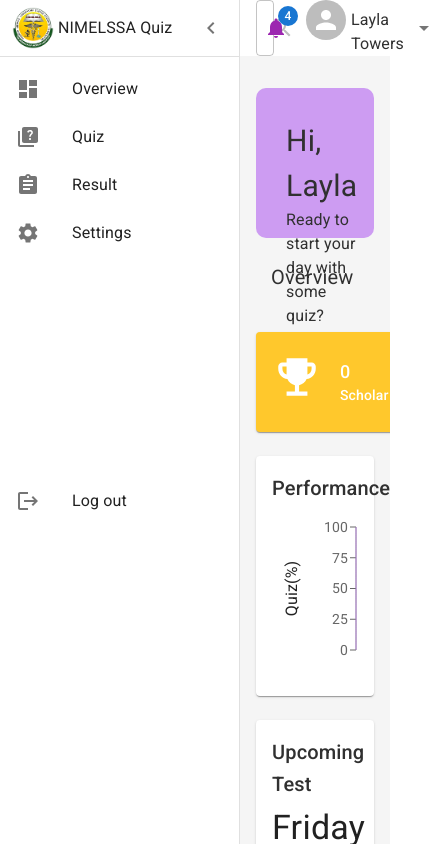
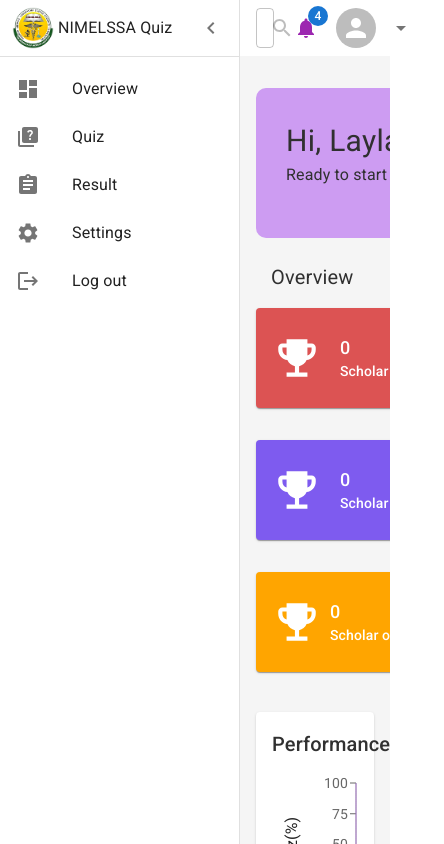
Before and after one commit to Fificode/nimelssa-quiz-app, a React (Vite) app: page /dashboard in a window 390 px wide. Shown: the whole page, 444 px wide, since content can reach past the window. Built offline with nearby package versions, Linux system fonts and the light colour scheme.

Commit message:
fixed responsiveness

```diff
--- a/src/pages/dashboard/Dashboard.jsx
+++ b/src/pages/dashboard/Dashboard.jsx
@@ -25,7 +25,7 @@ import SearchIcon from '@mui/icons-material/Search';
 import Avatar from '@mui/material/Avatar';
 import ArrowDropDownIcon from '@mui/icons-material/ArrowDropDown';
 import EmojiEventsIcon from '@mui/icons-material/EmojiEvents';
-import StarIcon from '@mui/icons-material/Star';
+
 
 
 const drawerWidth = 240;
@@ -74,27 +74,6 @@ const Drawer = styled(MuiDrawer, { shouldForwardProp: (prop) => prop !== 'open'
   }),
 );
 
-// const useStyles = makeStyles((theme) => ({
-//   searchInput: {
-//     '& .MuiOutlinedInput-root': {
-//       borderRadius: theme.shape.borderRadius,
-//       backgroundColor: '#f5f5f5', // Change the background color
-//       '& fieldset': {
-//         borderColor: 'transparent', // Hide the border
-//       },
-//       '&:hover fieldset': {
-//         borderColor: 'transparent', // Hide the border on hover
-//       },
-//       '&.Mui-focused fieldset': {
-//         borderColor: 'transparent', // Hide the border when focused
-//       },
-//     },
-//     '& .MuiInputBase-input': {
-//       paddingLeft: theme.spacing(2), // Add padding for the input text
-//     },
-//   },
-// }));
-
 
 // TODO remove, this demo shouldn't need to reset the theme.
 const defaultTheme = createTheme();
@@ -114,7 +93,7 @@ export default function Dashboard() {
 
           <Toolbar
             sx={{
-              pr: '24px', // keep right padding when drawer closed
+              pr: '24px',
             }}
           >
 
@@ -134,12 +113,14 @@ export default function Dashboard() {
             </IconButton>
 
             <TextField
-            //  className={classes.searchInput}
+            sx={{marginRight:'30px'}}
+            color='secondary'
+            size='small'
       variant="outlined"
       placeholder="Search..."
       InputProps={{
         startAdornment: (
-          <SearchIcon color="disabled" />
+          <SearchIcon color="disabled" aria-label='search icon'/>
         ),
       }}
 
@@ -151,8 +132,10 @@ export default function Dashboard() {
               </Badge>
             </IconButton>
 
-  <Avatar sx={{marginRight: '5px'}}/>
-<Typography sx={{color:'#303030', marginTop:'8px'}}>Layla Towers</Typography>
+  <Avatar sx={{marginRight: '5px',}}/>
+<Typography sx={{display:'none','@media (min-width:600px)': {
+          display: 'block', color:'#303030', marginTop:'8px',
+        },}}>Layla Towers</Typography>
 <IconButton>
               <ArrowDropDownIcon />
             </IconButton>
@@ -183,7 +166,7 @@ export default function Dashboard() {
           <Divider />
           <List component="nav">
             {mainListItems}
-           <Box sx={{paddingTop: '220px'}}>{secondaryListItems}</Box>
+           <Box>{secondaryListItems}</Box>
           </List>
         </Drawer>
         <Box
@@ -200,10 +183,8 @@ export default function Dashboard() {
         >
           <Toolbar />
           <Container maxWidth="lg" sx={{ mt: 4, mb: 4 }}>
-
-
-            <Grid container spacing={3}>
-            <Grid item xs={12}>
+        <Grid container spacing={3}>
+            <Grid item xs='auto' md={12}>
   <Box sx={{width: '100%', height: '150px', backgroundColor: '#cd9cf2', borderRadius: '10px', display: 'flex', flexDirection:'row', justifyContent: 'space-between'}}>
   <Box sx={{flexGrow: 1,  padding: '30px', display: 'flex', flexDirection: 'column'}}>
   <Typography sx={{color: '#303030', fontSize: '30px'}}>Hi, Layla</Typography>
@@ -213,15 +194,17 @@ export default function Dashboard() {
 
   <img src="/assets/isometric.png" alt="NIMELSSA Logo" style={{width: '400px', height: '180px'}} />
   </Box>
-
-          </Grid>
+ </Grid>
           {/* Overview */}
           <Grid item xs={12}>
 <Typography sx={{color:"#303030", fontSize:'20px', marginLeft: '15px'}}>Overview</Typography>
-<Box sx={{display: 'flex', flexDirection: 'row', justifyContent:'space-around', marginTop:'40px'}}>
+<Box sx={{display: 'flex', flexDirection: 'column', alignItems: 'center',flexWrap: 'wrap', '@media (min-width:600px)': {
+          flexDirection: 'row', justifyContent:'space-around',
+        },}}>
 <Box>
 <Paper
                   sx={{
+                    my: 2,
                     p: 2,
                     display: 'flex',
                     flexDirection: 'row',
@@ -229,11 +212,12 @@ export default function Dashboard() {
                     alignItems: 'center',
                     height: 100,
                     width: 250,
-                 backgroundColor: '#ffc82c',
+                 backgroundColor: '#dc5353',
+
                   }}
                 >
-                <Box sx={{height: '60px', width: '60px', backgroundColor: '', dsiplay: 'flex', justifyContent: 'center', alignItems: 'center'}}>
-                  <EmojiEventsIcon sx={{color:'#fff', height: '50px', width: '50px'}}/>
+                <Box sx={{display: 'flex', justifyContent: 'center', alignItems: 'center'}}>
+                  <EmojiEventsIcon sx={{color:'#fff', height: '50px', width: '50px',}}/>
                 </Box>
                 <Box sx={{width:'150px'}}>
                 <Typography sx={{fontSize:'18px', color: '#fff', fontWeight: 600}}>0</Typography>
@@ -244,6 +228,7 @@ export default function Dashboard() {
 <Box>
   <Paper
                   sx={{
+                    my: 2,
                     p: 2,
                     display: 'flex',
                     flexDirection: 'row',
@@ -252,9 +237,10 @@ export default function Dashboard() {
                     height: 100,
                     width: 250,
                  backgroundColor: '#7e5bef',
+
                   }}
                 >
-                <Box sx={{height: '60px', width: '60px', backgroundColor: '', dsiplay: 'flex', justifyContent: 'center', alignItems: 'center'}}>
+                <Box sx={{display: 'flex', justifyContent: 'center', alignItems: 'center'}}>
                   <EmojiEventsIcon sx={{color:'#fff', height: '50px', width: '50px'}}/>
                 </Box>
                 <Box sx={{width:'150px'}}>
@@ -266,6 +252,7 @@ export default function Dashboard() {
 <Box>
   <Paper
                   sx={{
+                    my: 2,
                     p: 2,
                     display: 'flex',
                     flexDirection: 'row',
@@ -274,9 +261,10 @@ export default function Dashboard() {
                     height: 100,
                     width: 250,
                  backgroundColor: 'orange',
+
                   }}
                 >
-                <Box sx={{height: '60px', width: '60px', backgroundColor: '', dsiplay: 'flex', justifyContent: 'center', alignItems: 'center'}}>
+                <Box sx={{display: 'flex', justifyContent: 'center', alignItems: 'center'}}>
                   <EmojiEventsIcon sx={{color:'#fff', height: '50px', width: '50px'}}/>
                 </Box>
                 <Box sx={{width:'160px'}}>
@@ -316,13 +304,12 @@ export default function Dashboard() {
                 </Paper>
               </Grid>
               {/* Recent Quiz Participant */}
-              <Grid item xs={12}>
+              <Grid item xs='auto' md={12}>
                 <Paper sx={{ p: 2, display: 'flex', flexDirection: 'column' }}>
                   <QuizList />
                 </Paper>
               </Grid>
             </Grid>
-            {/* <Copyright sx={{ pt: 4 }} /> */}
           </Container>
         </Box>
       </Box>
--- a/src/pages/dashboard/listItems.jsx
+++ b/src/pages/dashboard/listItems.jsx
@@ -7,10 +7,29 @@ import QuizIcon from '@mui/icons-material/Quiz';
 import AssignmentIcon from '@mui/icons-material/Assignment';
 import LogoutIcon from '@mui/icons-material/Logout';
 import SettingsIcon from '@mui/icons-material/Settings';
+// import { NavLink } from 'react-router-dom';
+// import { makeStyles } from '@material-ui/core/styles';
 
+// const useStyles = makeStyles((theme) => ({
+//   drawer: {
+//     width: drawerWidth,
+//     flexShrink: 0,
+//   },
+//   drawerPaper: {
+//     width: drawerWidth,
+//   },
+//   activeLink: {
+//     backgroundColor: theme.palette.primary.main,
+//     color: '#fff',
+//   },
+// }));
+// const classes = useStyles();
 export const mainListItems = (
   <React.Fragment>
-    <ListItemButton>
+    <ListItemButton
+    // component={NavLink}
+          // to="/dashboard"
+          >
       <ListItemIcon>
         <DashboardIcon />
       </ListItemIcon>
```
Also changed, not shown: src/App.jsx (+10 -1 lines).
